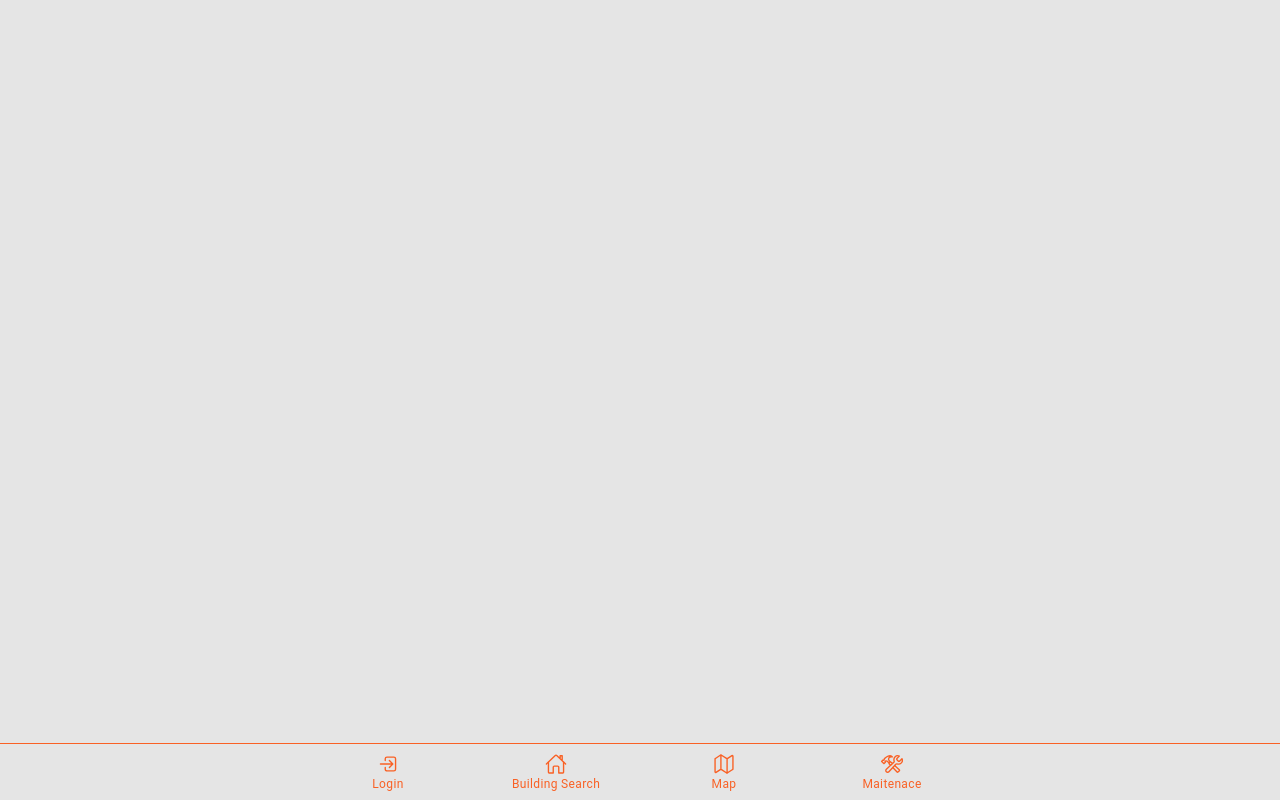
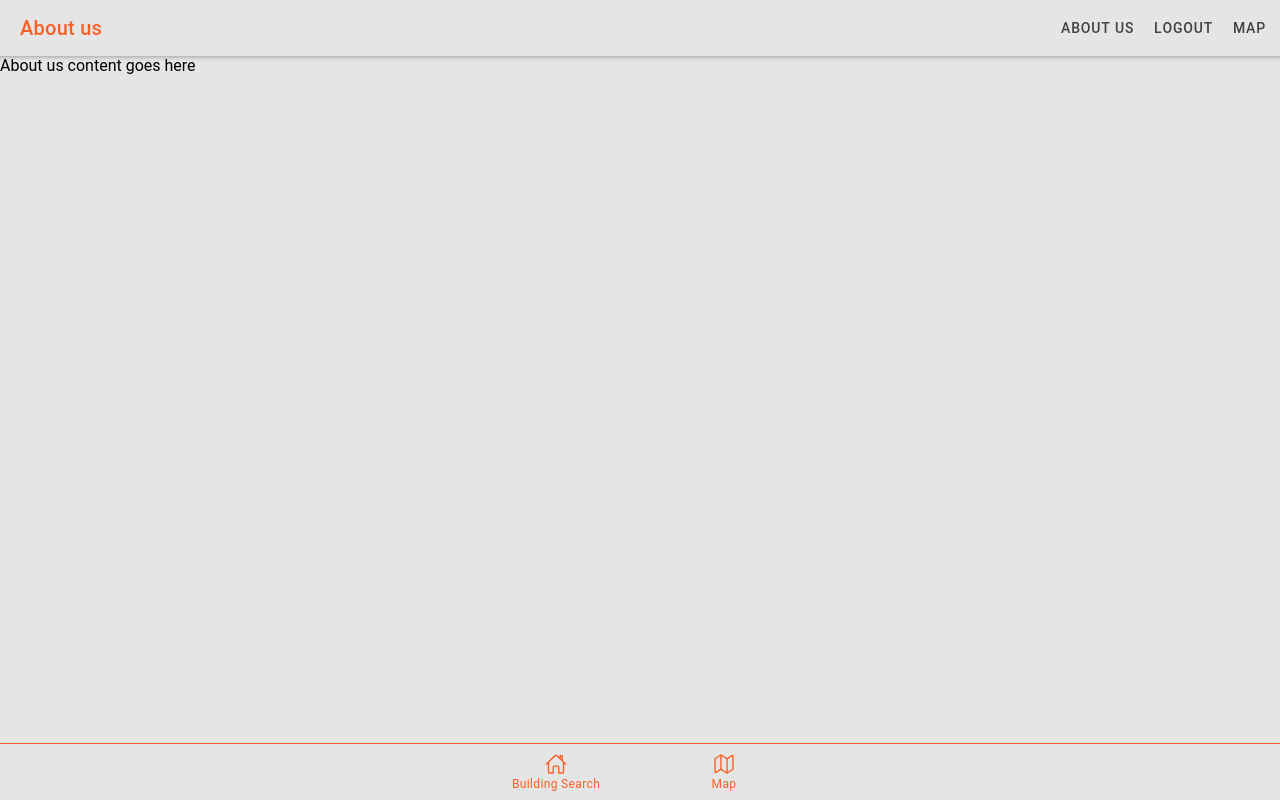
Before and after one commit to Maxjessome/PEJK, a React (Create React App) app in the folder Frontend/: page /About_Us in a window 1280 px wide. Built offline with nearby package versions, Linux system fonts and the light colour scheme.

Commit message:
Slide menu additions

```diff
--- a/Frontend/src/App.tsx
+++ b/Frontend/src/App.tsx
@@ -10,12 +10,13 @@ import {
   IonTabs,
 } from '@ionic/react';
 import { IonReactRouter } from '@ionic/react-router';
-import { ellipse, constructOutline, mapOutline, logInOutline, homeOutline } from 'ionicons/icons';
+import { ellipse, constructOutline, mapOutline, logInOutline, homeOutline, menuOutline } from 'ionicons/icons';
 import Login from './pages/Login';
 import Building_Selection from './pages/Building_Selection';
 import Tab2 from './pages/Tab2';
 import Tab3 from './pages/Tab3';
 import {Menu} from './components/Menu';
+
 
 import React from "react";
 import ReactDOM from "react-dom";
@@ -39,6 +40,7 @@ import '@ionic/react/css/text-alignment.css';
 import '@ionic/react/css/text-transformation.css';
 import '@ionic/react/css/flex-utils.css';
 import '@ionic/react/css/display.css';
+import About_Us from './pages/About_Us';
 
 
 
@@ -54,8 +56,9 @@ const App: React.FC = () => (
       <Menu/>
         <IonRouterOutlet  id="main">
           <Route path="/Building_Selection" component={Building_Selection} exact={true} />
-          <Route path="/page-1" component={Tab2} exact={true} />
+          <Route path="/About_Us" component={About_Us} exact={true} />
           <Route path="/page-2" component={Tab3} exact={true} />
+          <Route path="/Login" component={Login} exact={true} />
           <Route exact path="/" render={() => <Redirect to="/home" />} />
         </IonRouterOutlet>
       <IonTabs>
@@ -69,18 +72,14 @@ const App: React.FC = () => (
           <Route exact path="/tab2">
             <Tab2 />
           </Route>
-          <Route path="/tab3">
-            <Tab3 />
+          <Route exact path="/About_Us">
+            <About_Us />
           </Route>
           <Route exact path="/">
             <Redirect to="/Login" />
           </Route>
         </IonRouterOutlet>
         <IonTabBar slot="bottom">
-          <IonTabButton tab="login" href = "/login">
-            <IonIcon icon ={logInOutline} />
-            <IonLabel>Login</IonLabel>
-          </IonTabButton>
           <IonTabButton tab="Building_Selection" href="/Building_Selection">
             <IonIcon icon={homeOutline} />
             <IonLabel>Building Search</IonLabel>
@@ -88,10 +87,6 @@ const App: React.FC = () => (
           <IonTabButton tab="tab2" href="/tab2">
             <IonIcon icon={mapOutline} />
             <IonLabel>Map</IonLabel>
-          </IonTabButton>
-          <IonTabButton tab="tab3" href="/tab3">
-            <IonIcon icon={constructOutline} />
-            <IonLabel>Maitenace</IonLabel>
           </IonTabButton>
         </IonTabBar>
       </IonTabs>
--- a/Frontend/src/components/Menu.tsx
+++ b/Frontend/src/components/Menu.tsx
@@ -27,11 +27,11 @@ import {
               </IonItem>
             </IonMenuToggle>
             <IonMenuToggle auto-hide="false">
-              <IonItem button routerLink={"/page-1"} routerDirection="none">
-                <IonLabel>Page One</IonLabel>
+              <IonItem button routerLink={"/About_Us"} routerDirection="none">
+                <IonLabel>About us</IonLabel>
               </IonItem>
-              <IonItem button routerLink={"/page-2"} routerDirection="none">
-                <IonLabel>Page Two</IonLabel>
+              <IonItem button routerLink={"/Login"} routerDirection="none">
+                <IonLabel>Logout</IonLabel>
               </IonItem>
             </IonMenuToggle>
           </IonList>
--- a/Frontend/src/components/NavButtons.tsx
+++ b/Frontend/src/components/NavButtons.tsx
@@ -10,10 +10,7 @@ export const NavButtons = () => {
     let mediaQuery = window.matchMedia("(min-width: 768px)");
     mediaQuery.addListener(setMQuery);
 
-    return () => mediaQuery.removeListener(setMQuery);
-  }, []);
-
-  // MediaQueryListEvent { isTrusted: true, media: "(min-width: 768px)", matches: true ...}
+    return () => mediaQuery.removeListener(setMQuery);}, []);
   console.log(mQuery.matches);
 
   return (
@@ -22,9 +19,9 @@ export const NavButtons = () => {
         <IonMenuButton />
       ) : (
         <>
-          <IonButton routerLink={"/Tab1"}>Home </IonButton>
-          <IonButton routerLink={"/Login"}>One </IonButton>
-          <IonButton routerLink={"/Tab2"}>Two</IonButton>
+          <IonButton routerLink={"/About_Us"}>About us </IonButton>
+          <IonButton routerLink={"/Login"}>Logout </IonButton>
+          <IonButton routerLink={"/Tab2"}>Map</IonButton>
         </>
       )}
     </div>
--- /dev/null
+++ b/Frontend/src/pages/About_Us.tsx
@@ -0,0 +1,24 @@
+import React, { useState } from 'react';
+import { IonContent, IonHeader, IonPage, IonTitle, IonToolbar, IonInput, IonItem, IonLabel, IonList, IonItemDivider, IonButtons,} from '@ionic/react';
+import './Tab2.css';
+import { NavButtons } from '../components/NavButtons';
+
+export const about_Us: React.FC = () => {
+  return (
+    <IonPage>
+      <IonHeader>
+          <IonToolbar>
+            <IonTitle>About us</IonTitle>
+                <IonButtons slot="end">
+                    <NavButtons/>
+                </IonButtons>
+            </IonToolbar>
+      </IonHeader>
+      <IonContent>
+        About us content goes here
+      </IonContent>
+    </IonPage>
+  );
+};
+
+export default about_Us;
--- a/Frontend/src/pages/Tab2.tsx
+++ b/Frontend/src/pages/Tab2.tsx
@@ -1,8 +1,8 @@
 import React, { useState } from 'react';
-import { IonContent, IonHeader, IonPage, IonTitle, IonToolbar, IonInput, IonItem, IonLabel, IonList, IonItemDivider,} from '@ionic/react';
+import { IonContent, IonHeader, IonPage, IonTitle, IonToolbar, IonInput, IonItem, IonLabel, IonList, IonItemDivider, IonButtons,} from '@ionic/react';
 import { Map, GoogleApiWrapper } from 'google-maps-react';
 import './Tab2.css';
-
+import { NavButtons } from '../components/NavButtons';
 export const Tab2: React.FC = () => {
 
   const [text, setText] = useState<string>();
@@ -13,12 +13,16 @@ export const Tab2: React.FC = () => {
       <IonHeader>
         <IonToolbar>
           <IonTitle>PEJK Map</IonTitle>
+            <IonButtons slot="end">
+                <NavButtons/>
+            </IonButtons>
         </IonToolbar>
       </IonHeader>
       <IonContent>
         map will go here
       </IonContent>
     </IonPage>
+
   );
 };
 
--- a/Frontend/src/pages/Tab3.tsx
+++ b/Frontend/src/pages/Tab3.tsx
@@ -1,10 +1,10 @@
-import { IonContent, IonHeader, IonPage, IonTitle, IonToolbar, IonList, IonButton, IonToast, IonMenuButton } from '@ionic/react';
+import { IonContent, IonHeader, IonPage, IonTitle, IonToolbar, IonList, IonButton, IonToast, IonMenuButton, IonButtons } from '@ionic/react';
 
 import axios from 'axios';
 import './Tab3.css';
 import React, { useEffect, useState } from 'react';
 import Unit from '../components/Units';
-
+import { NavButtons } from '../components/NavButtons';
 const Tab3: React.FC = () => {
   const [units, setUnits] = useState<Array<any>>([]);
   const [saving, setSaving] = useState(false)
@@ -24,6 +24,9 @@ const Tab3: React.FC = () => {
       <IonHeader>
         <IonToolbar>
           <IonTitle>Maintenace</IonTitle>
+            <IonButtons slot="end">
+              <NavButtons/>
+          </IonButtons>
         </IonToolbar>
       </IonHeader>
       <IonContent fullscreen>
```
